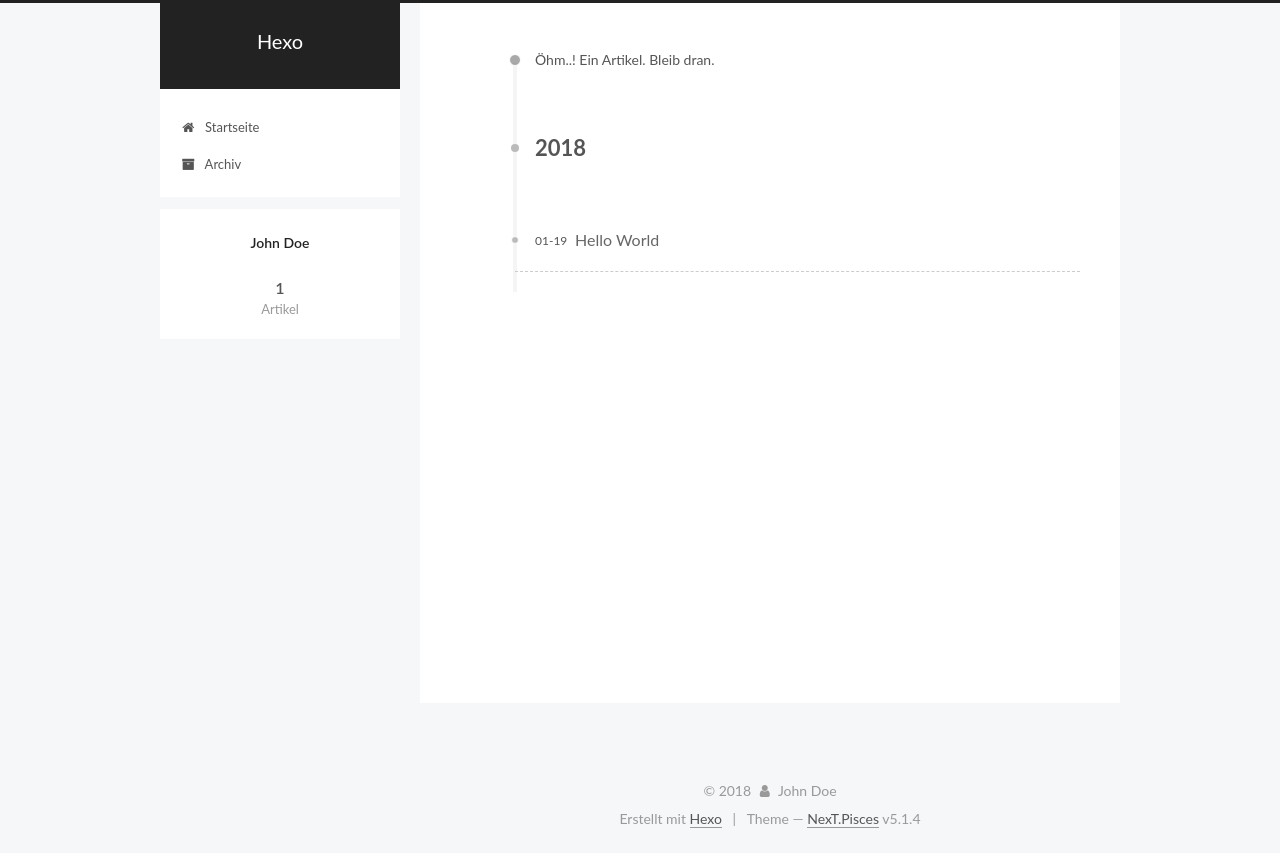
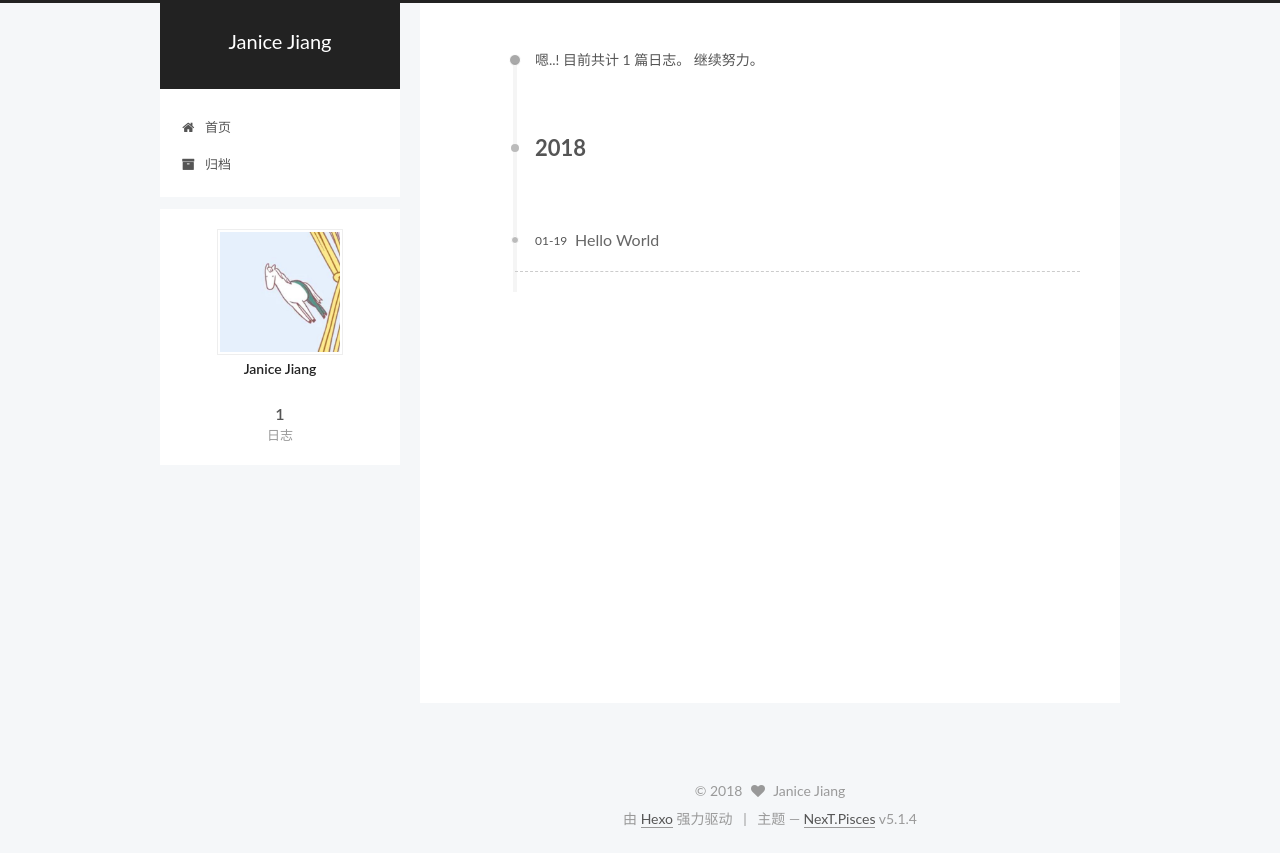
Before and after one commit to janicejiang/janicejiang.github.io, a plain HTML site: page archives/2018/01/index.html in a window 1280 px wide. Drawn offline with Linux system fonts and the light colour scheme.

Commit message:
Site updated: 2018-01-19 17:59:18

```diff
--- a/archives/2018/01/index.html
+++ b/archives/2018/01/index.html
@@ -5,7 +5,7 @@
 
 
 
-<html class="theme-next pisces use-motion" lang="">
+<html class="theme-next pisces use-motion" lang="zh-Hans">
 <head>
   <meta charset="UTF-8"/>
 <meta http-equiv="X-UA-Compatible" content="IE=edge" />
@@ -80,11 +80,12 @@
 
 
 <meta property="og:type" content="website">
-<meta property="og:title" content="Hexo">
+<meta property="og:title" content="Janice Jiang">
 <meta property="og:url" content="http://yoursite.com/archives/2018/01/index.html">
-<meta property="og:site_name" content="Hexo">
+<meta property="og:site_name" content="Janice Jiang">
+<meta property="og:locale" content="zh-Hans">
 <meta name="twitter:card" content="summary">
-<meta name="twitter:title" content="Hexo">
+<meta name="twitter:title" content="Janice Jiang">
 
 
 
@@ -100,7 +101,7 @@
     motion: {"enable":true,"async":false,"transition":{"post_block":"fadeIn","post_header":"slideDownIn","post_body":"slideDownIn","coll_header":"slideLeftIn","sidebar":"slideUpIn"}},
     duoshuo: {
       userId: '0',
-      author: 'Author'
+      author: '博主'
     },
     algolia: {
       applicationID: '',
@@ -120,7 +121,7 @@
 
 
 
-  <title>Archiv | Hexo</title>
+  <title>归档 | Janice Jiang</title>
 
 
 
@@ -132,7 +133,7 @@
 
 </head>
 
-<body itemscope itemtype="http://schema.org/WebPage" lang="">
+<body itemscope itemtype="http://schema.org/WebPage" lang="zh-Hans">
 
 
 
@@ -150,7 +151,7 @@
     <div class="custom-logo-site-title">
       <a href="/"  class="brand" rel="start">
         <span class="logo-line-before"><i></i></span>
-        <span class="site-title">Hexo</span>
+        <span class="site-title">Janice Jiang</span>
         <span class="logo-line-after"><i></i></span>
       </a>
     </div>
@@ -180,7 +181,7 @@
 
               <i class="menu-item-icon fa fa-fw fa-home"></i> <br />
 
-            Startseite
+            首页
           </a>
         </li>
 
@@ -190,7 +191,7 @@
 
               <i class="menu-item-icon fa fa-fw fa-archive"></i> <br />
 
-            Archiv
+            归档
           </a>
         </li>
 
@@ -226,7 +227,7 @@
 
 
 
-        Öhm..! Ein Artikel. Bleib dran.
+        嗯..! 目前共计 1 篇日志。 继续努力。
       </span>
 
 
@@ -313,7 +314,11 @@
         <div class="site-overview">
           <div class="site-author motion-element" itemprop="author" itemscope itemtype="http://schema.org/Person">
 
-              <p class="site-author-name" itemprop="name">John Doe</p>
+              <img class="site-author-image" itemprop="image"
+                src="/images/avatar.jpg"
+                alt="Janice Jiang" />
+
+              <p class="site-author-name" itemprop="name">Janice Jiang</p>
               <p class="site-description motion-element" itemprop="description"></p>
           </div>
 
@@ -325,7 +330,7 @@
                 <a href="/archives/">
 
                   <span class="site-state-item-count">1</span>
-                  <span class="site-state-item-name">Artikel</span>
+                  <span class="site-state-item-name">日志</span>
                 </a>
               </div>
 
@@ -367,15 +372,15 @@
       <div class="footer-inner">
         <div class="copyright">&copy; <span itemprop="copyrightYear">2018</span>
   <span class="with-love">
-    <i class="fa fa-user"></i>
+    <i class="fa fa-heart"></i>
   </span>
-  <span class="author" itemprop="copyrightHolder">John Doe</span>
+  <span class="author" itemprop="copyrightHolder">Janice Jiang</span>
 
 
 </div>
 
 
-  <div class="powered-by">Erstellt mit  <a class="theme-link" target="_blank" href="https://hexo.io">Hexo</a></div>
+  <div class="powered-by">由 <a class="theme-link" target="_blank" href="https://hexo.io">Hexo</a> 强力驱动</div>
 
 
 
@@ -383,7 +388,7 @@
 
 
 
-  <div class="theme-info">Theme &mdash; <a class="theme-link" target="_blank" href="https://github.com/iissnan/hexo-theme-next">NexT.Pisces</a> v5.1.4</div>
+  <div class="theme-info">主题 &mdash; <a class="theme-link" target="_blank" href="https://github.com/iissnan/hexo-theme-next">NexT.Pisces</a> v5.1.4</div>
 
 
 
```
Also changed, not shown: 2018/01/19/hello-world/index.html (+26 -21 lines), archives/2018/index.html (+22 -17 lines), archives/index.html (+22 -17 lines), index.html (+26 -21 lines), images/avatar.jpg (added).
